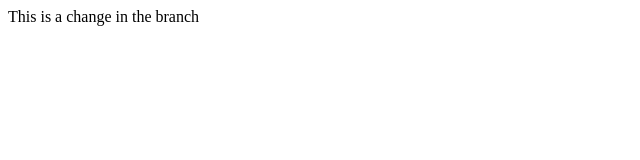
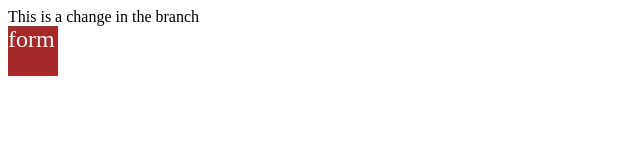
Before and after one commit to tyrascroggins/learn-branches, a plain HTML site: page index.html in a window 1280 px wide. Shown: the whole page, without its empty margins (0-640 px from the left). Drawn offline with Linux system fonts and the light colour scheme.

Commit message:
added a form with a background color, let me know what you think

```diff
--- a/index.html
+++ b/index.html
@@ -1,11 +1,15 @@
 <!DOCTYPE html>
 <html lang="en">
+
+
 <head>
     <meta charset="UTF-8">
     <meta name="viewport" content="width=device-width, initial-scale=1.0">
+    <link rel="stylesheet" href="style.css" />
     <title>Branch for changes</title>
 </head>
 <body>
 <header>This is a change in the branch</header>
+<form action="#" class="form">form</form>
 </body>
 </html>
--- a/style.css
+++ b/style.css
@@ -0,0 +1,7 @@
+.form {
+    width: 50px;
+    height: 50px;
+background-color: brown;
+color: aliceblue;
+font-size: 24px;
+}
```
